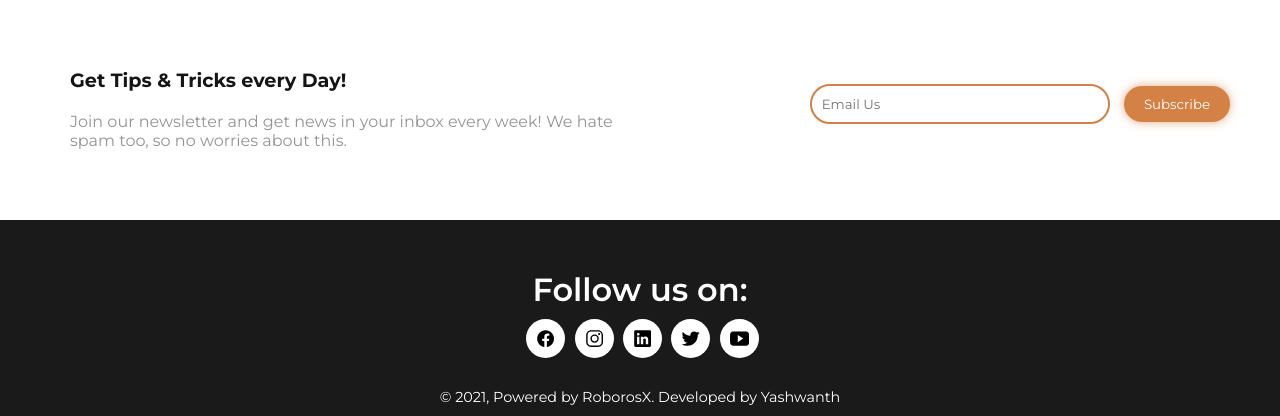
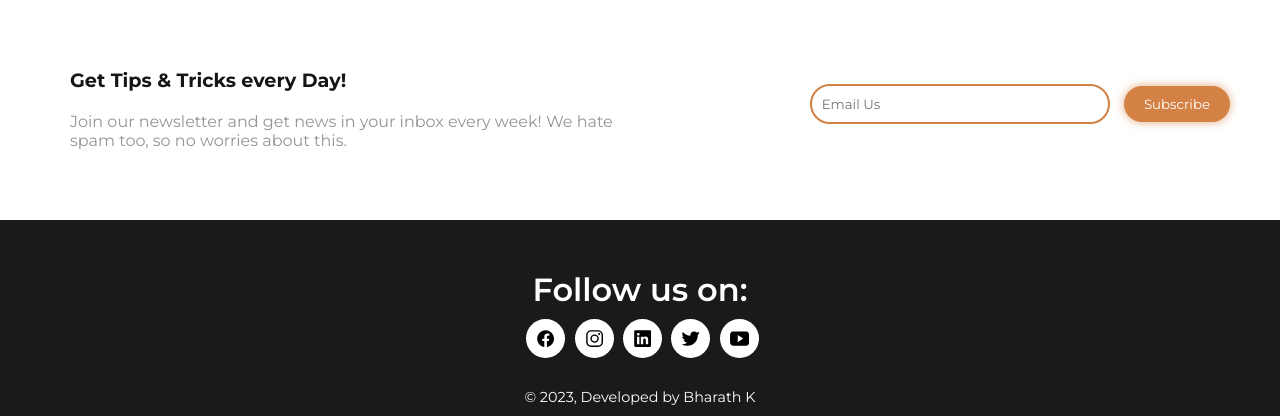
Before and after one commit to bharathk58/realestate-website, a plain HTML site: page index.html in a window 1280 px wide. Shown: the part 2686-3102 px from the top of the page. Drawn offline with nearby package versions, Linux system fonts and the light colour scheme.

Commit message:
Update Index

```diff
--- a/index.html
+++ b/index.html
@@ -146,7 +146,7 @@
             </div>
         </div>
         <div class="author">
-            <span>© 2021, Powered by RoborosX. Developed by Yashwanth </span>
+            <span>© 2023, Developed by Bharath K</span>
         </div>
     </footer>
 
```
